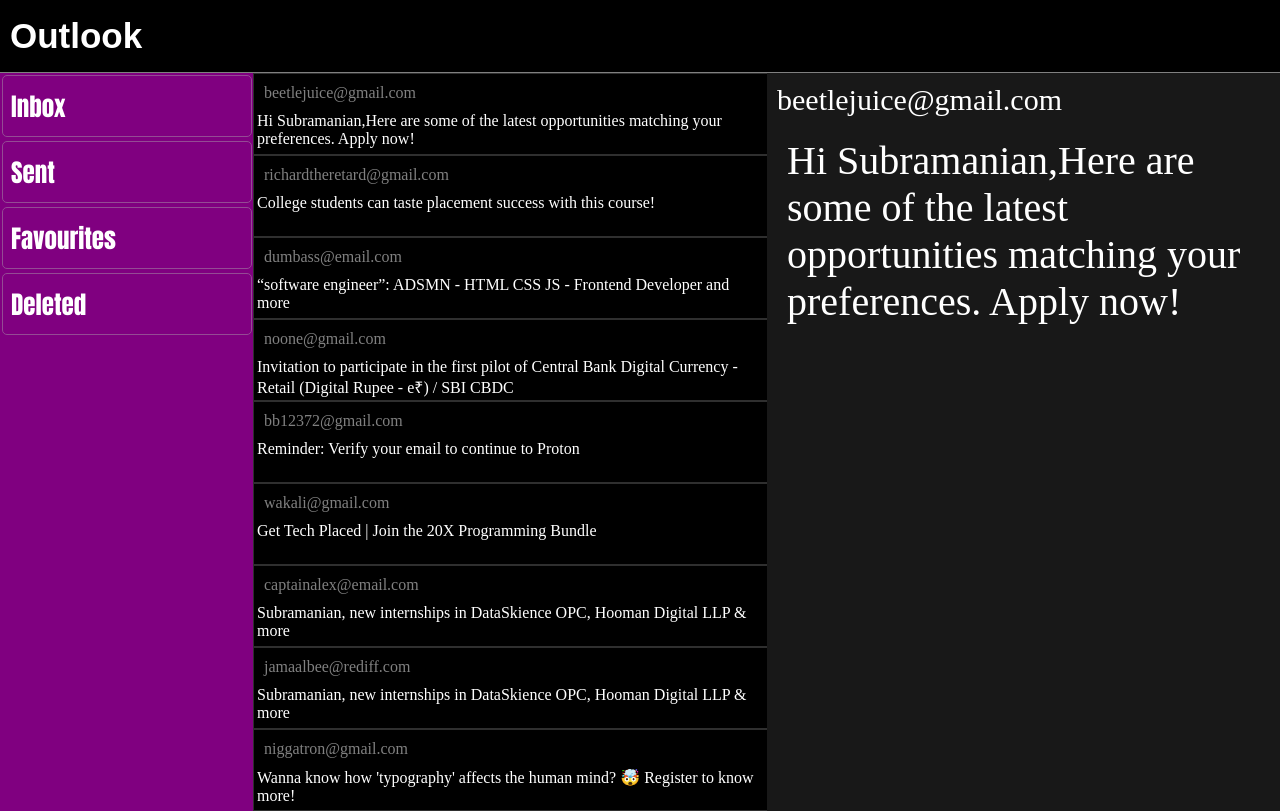
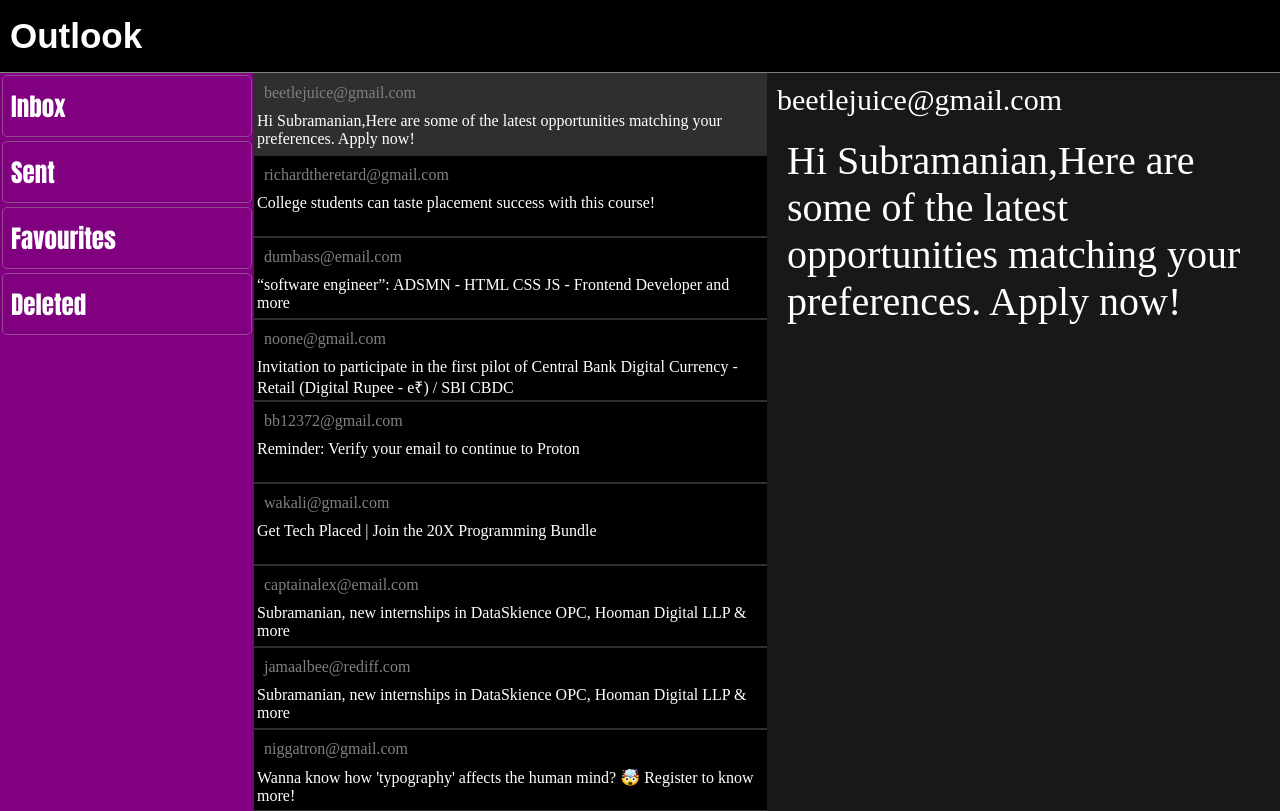
Before and after one commit to subramanian-21/OutlookDummy, a plain HTML site: page index.html in a window 1280 px wide. Both pictures are taken after a click on the element 510 px from the left and 114 px from the top of the page. Drawn offline with Linux system fonts and the light colour scheme.

Commit message:
visited feature

```diff
--- a/script.js
+++ b/script.js
@@ -37,7 +37,9 @@
     },
 
 ]
-clickedEmail = {}
+const clickedEmail = {}
+const visitedEmails = []
+let selectedEmail
 const left = document.getElementById("left")
 const right = document.getElementById("right")
 const fromDiv = document.getElementById("from")
@@ -48,6 +50,7 @@
         const emailBox = document.createElement('div')
         const emailFrom = document.createElement('div')
         const emailBody = document.createElement("div")
+
         emailBox.classList.add("email-box")
         emailFrom.classList.add("email-from")
         emailBody.classList.add("email-body")
@@ -56,10 +59,13 @@
         emailBox.appendChild(emailFrom)
         emailBox.appendChild(emailBody)
         left.appendChild(emailBox)
-        emailBox.addEventListener("click",()=>rightfn(k))
+        emailBox.addEventListener("click",()=>rightfn(k,emailBox))
     })
 }
-function rightfn(k){
+function rightfn(k,e){
+    visitedEmails.push(k)
     fromDiv.innerText = k.from
     emailBodyText.innerText =k.msg
+    e.classList.add("darkgray")
+
 }
--- a/style.css
+++ b/style.css
@@ -86,3 +86,6 @@
     font-size: 40px;
     margin: 20px;
 }
+.darkgray{
+    background-color: #2f2f2f;
+}
```
